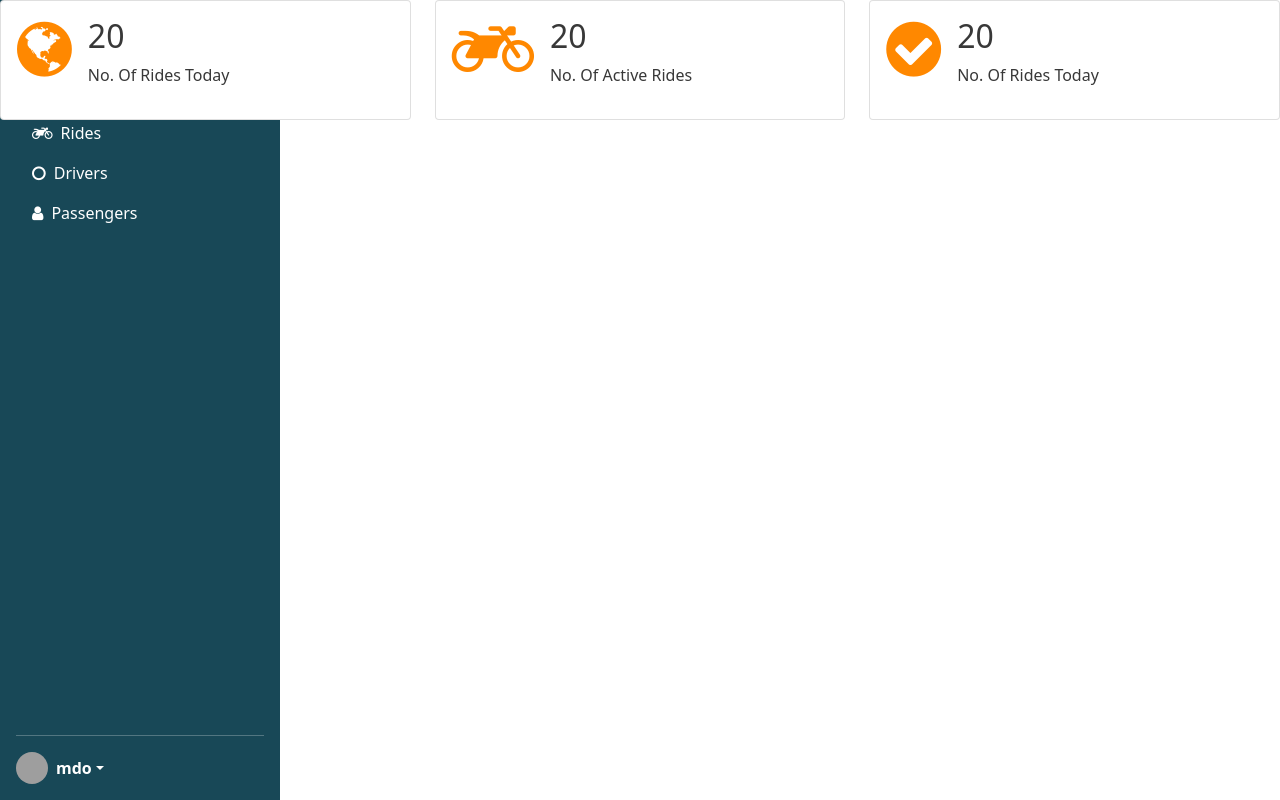
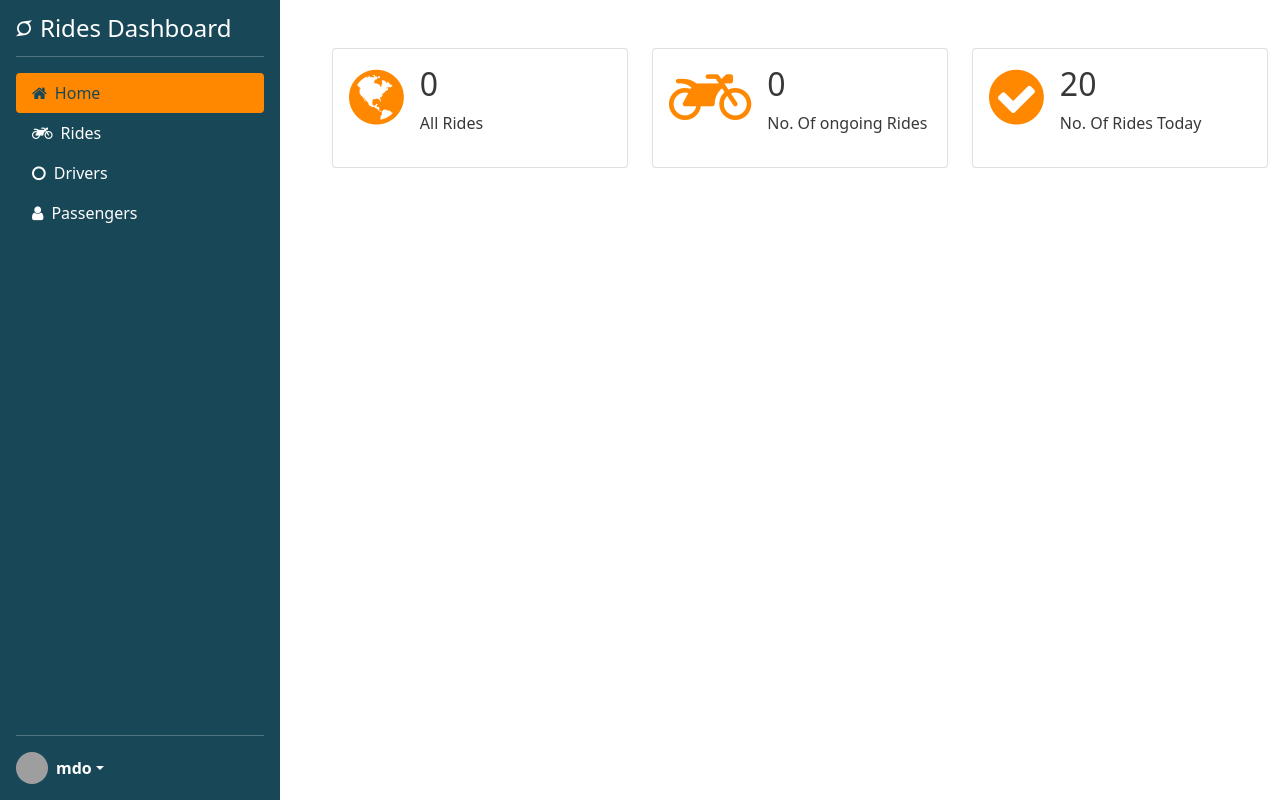
Before and after one commit to brianwachira/rides-frontend, a React (Create React App) app: page / in a window 1280 px wide. Built offline with nearby package versions, Linux system fonts and the light colour scheme; grey boxes are pictures that could not be loaded.

Commit message:
[FEATURE] : sidebar

```diff
--- a/src/Pages/Drivers/Drivers.js
+++ b/src/Pages/Drivers/Drivers.js
@@ -5,6 +5,7 @@ import "bootstrap/js/src/collapse.js";
 import { addDriver, suspendDriver, unsuspendDriver } from '../../reducers/driverReducer';
 import RegisterModal from '../../Components/Modal/RegisterModal';
 import { useState } from 'react';
+import SideBar from '../../Components/SideBar/SideBar';
 const Drivers = () => {
 
     const dispatch = useDispatch()
@@ -17,7 +18,18 @@ const Drivers = () => {
     // When theres no drivers
     if (!drivers){
         return (
+            <>
+            <main className="container-fluid">
+                <div className="row">
+                    <div className="col-md-3 ps-0">
+                        <SideBar/>
+                    </div>
+                    <div className="col-md-3 ps-0">
                         <NothingHereImage/>
+                    </div>
+                </div>
+            </main>
+            </>
         )
     }
 
@@ -30,17 +42,14 @@ const Drivers = () => {
     }
     return (
         <>
-         <h2>Drivers</h2>
 
-
-        <table className="table table-striped table-hover">
-            <thead>
-                <tr>
-                    <th> </th>
-                    <th> </th>
-                    <th> </th>
-                    <th> </th>
-                    <th>
+        <main className="container-fluid">
+            <div className="row">
+                <div className="col-md-3 ps-0">
+                    <SideBar/>
+                </div>
+                <div className="col-md-9">
+                    <h3 className="my-5">Drivers</h3>
                         <RegisterModal
                             label='Add driver'
                             name={name}
@@ -48,8 +57,8 @@ const Drivers = () => {
                             phoneNumber={phoneNumber}
                             setPhoneNumber={setPhoneNumber}
                             handleSubmit = {createDriver}/>
-                    </th>
-                </tr>
+                    <table className="table table-striped table-hover mt-5">
+                        <thead>
                             <tr>
                                 <th>#</th>
                                 <th>name</th>
@@ -65,7 +74,7 @@ const Drivers = () => {
                                     <td>{index}</td>
                                     <td>{driver.name}</td>
                                     <td>{driver.phoneNumber}</td>
-                        <td>{`${driver.suspended}`}</td>
+                                    <td>{driver.suspended === true ? <span className="badge rounded-pill bg-danger">true</span> : <span className="badge rounded-pill bg-success">false</span> }</td>
                                     <td>
                                         <div className="btn-group">
                                             <button className="btn btn-secondary dropdown-toggle" type="button" id="dropdownMenuButton" data-bs-toggle="dropdown"  data-bs-target="#dropdownMenuButton" aria-expanded="false">
@@ -87,6 +96,9 @@ const Drivers = () => {
                                 )}
                         </tbody>
                     </table>
+                </div>
+            </div>
+        </main>
         </>
     )
 }
--- a/src/Pages/Home/Home.js
+++ b/src/Pages/Home/Home.js
@@ -1,37 +1,44 @@
 import React from "react"
+import { useSelector } from "react-redux"
 import Card from "../../Components/Card/Card"
 import SideBar from '../../Components/SideBar/SideBar'
 import './Home.scss'
 const Home = () => {
 
+    const rides = useSelector(state => state.rides)
+    const ongoingRides = rides.filter(ride => ride.status === 'ongoing')
     return (
         <>
+        <main className="container-fluid">
             <div className="row">
-                <SideBar/>
-                <div className="col-md-4">
+                <div className="col-md-3 ps-0">
+                    <SideBar/>
+
+                </div>
+                <div className="col-md-3 mt-5">
                     <Card
                         icon={<i className="fa fa-globe fa-4x icon-custom" aria-hidden="true"></i>}
-                        label='No. Of Rides Today'
-                        number='20'
+                        label='All Rides'
+                        number={rides.length}
                     />
                 </div>
-                <div className="col-md-4">
+                <div className="col-md-3 mt-5">
                     <Card
                         icon={<i className="fa fa-motorcycle fa-4x icon-custom" aria-hidden="true"></i>}
-                        label='No. Of Active Rides'
-                        number='20'
+                        label='No. Of ongoing Rides'
+                        number={ongoingRides.length}
                         />
 
                 </div>
-                <div className="col-md-4">
+                <div className="col-md-3 mt-5">
                     <Card
                         icon={<i className="fa fa-check-circle fa-4x icon-custom" aria-hidden="true"></i>}
                         label='No. Of Rides Today'
                         number='20'
                         />
-
                 </div>
             </div>
+        </main>
         </>
     )
 
--- a/src/Pages/Passengers/Passengers.js
+++ b/src/Pages/Passengers/Passengers.js
@@ -5,6 +5,7 @@ import "bootstrap/js/src/collapse.js";
 import { addPassenger } from '../../reducers/passengerReducer';
 import RegisterModal from '../../Components/Modal/RegisterModal';
 import { useState } from 'react';
+import SideBar from '../../Components/SideBar/SideBar';
 const Passengers = () => {
 
     const dispatch = useDispatch()
@@ -14,9 +15,20 @@ const Passengers = () => {
     const [phoneNumber, setPhoneNumber] = useState('')
 
     //When theres no Passengers
-    if (passengers.length < 1){
+    if (!passengers){
         return (
+            <>
+            <main className="container-fluid">
+                <div className="row">
+                    <div className="col-md-3 ps-0">
+                        <SideBar/>
+                    </div>
+                    <div className="col-md-3 ps-0">
                         <NothingHereImage/>
+                    </div>
+                </div>
+            </main>
+            </>
         )
     }
     const createPassenger = () => {
@@ -28,7 +40,13 @@ const Passengers = () => {
     }
     return (
         <>
-         <h2>Passengers</h2>
+         <main className="container-fluid">
+             <div className="row">
+                 <div className="col-md-3 ps-0">
+                    <SideBar/>
+                 </div>
+                 <div className="col-md-9">
+                    <h3 className="my-5">Passengers</h3>
                     <RegisterModal
                         label='Add passenger'
                         name={name}
@@ -36,7 +54,7 @@ const Passengers = () => {
                         phoneNumber={phoneNumber}
                         setPhoneNumber={setPhoneNumber}
                         handleSubmit = {createPassenger}/>
-        <table className="table table-striped table-hover">
+                    <table className="table table-striped table-hover mt-5">
                         <thead>
 
                             <tr>
@@ -67,6 +85,10 @@ const Passengers = () => {
                                 )}
                         </tbody>
                     </table>
+
+                 </div>
+             </div>
+         </main>
         </>
     )
 }
--- a/src/Pages/Rides/Rides.js
+++ b/src/Pages/Rides/Rides.js
@@ -8,6 +8,7 @@ import L from 'leaflet';
 import icon from 'leaflet/dist/images/marker-icon.png';
 import iconShadow from 'leaflet/dist/images/marker-shadow.png';
 import { useState } from 'react'
+import SideBar from '../../Components/SideBar/SideBar'
 
 const Rides = () => {
     let DefaultIcon = L.icon({
@@ -24,7 +25,16 @@ const Rides = () => {
     const doneRides = allRides.filter(ride => ride.status === 'done')
 
     if(!allRides){
+        <main className="container-fluid">
+            <div className="row">
+                <div className="col-md-3 ps-0">
+                    <SideBar/>
+                </div>
+                <div className="col-md-3 ps-0">
                     <NothingHereImage/>
+                </div>
+            </div>
+        </main>
     }
 
     const stop = (id) => {
@@ -57,10 +67,14 @@ const Rides = () => {
 
     return (
         <>
-            <p>Rides</p>
-
-
-            <ul className="nav nav-tabs nav-pills" id="myTab" role="tablist">
+        <main className="container-fluid">
+            <div className="row">
+                <div className="col-md-3 ps-0">
+                    <SideBar/>
+                </div>
+                <div className="col-md-9">
+                    <h3 className="my-5">Rides</h3>
+                    <ul className="nav nav-tabs nav-pills mt-5" id="myTab" role="tablist">
                         <li className="nav-item" role="presentation">
                             <button className="nav-link active" id="ongoing-tab" data-bs-toggle="tab" data-bs-target="#ongoing" type="button" role="tab" aria-controls="ongoing" aria-selected="true" onClick={() => dispatch(getOngoingRides())}>Ongoing Rides</button>
                         </li>
@@ -74,14 +88,16 @@ const Rides = () => {
                     <div className="tab-content" id="myTabContent">
                         <div className="tab-pane fade show active" id="ongoing" role="tabpanel" aria-labelledby="ongoing-tab">
                             <div className="row">
-                        <div className="col-md-6">
+                                <div className="col-md-12">
                                     <Table
                                     rides={ongoingRides}
                                     handleClick={stop}
                                     buttonLabel='Stop Ride'
                                     setCoordinates={showCoordinates}/>
                                 </div>
-                        <div className="col-md-6">
+                            </div>
+                            <div className="row">
+                                <div className="col-md-12">
                                     <MapContainer
                                         center={polylines[0]}
                                         zoom={13}
@@ -116,6 +132,10 @@ const Rides = () => {
                             rides={allRides}/>
                         </div>
                     </div>
+                </div>
+            </div>
+
+        </main>
         </>
     )
 }
```
Lines whose indentation alone changed are shown as unchanged.
